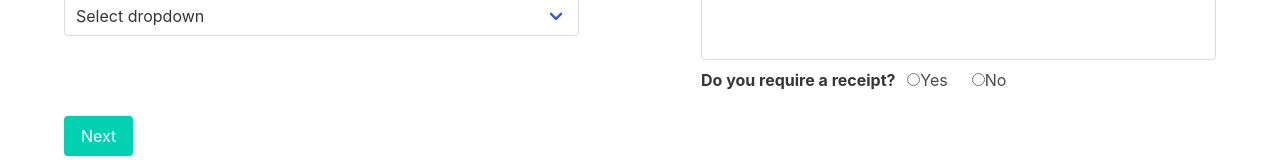
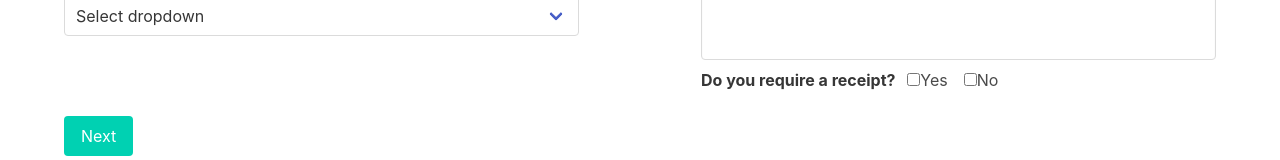
Before and after one commit to wilsontbx/buy-the-way-react, a React (Create React App) app: page /PostRequest in a window 1280 px wide. Shown: the part 484-644 px from the top of the page. Built offline with nearby package versions, Linux system fonts and the light colour scheme.

Commit message:
realign the category

```diff
--- a/src/components/pages/PostRequest.jsx
+++ b/src/components/pages/PostRequest.jsx
@@ -113,20 +113,22 @@ class PostRequest extends React.Component {
                 <div className="field">
                   <div className="control">
                     <label className="checkbox">
+                      <input type="checkbox" name="foodexpiry" />
                       Does it have an expiry of 3-5 days?
-                      <input type="checkbox" name="foodexpiry" />
-                    </label>
-                    {/* <div className="control"> */}
-                    <label className="checkbox">
-                      Does it need to be chilled?
-                      <input type="checkbox" name="foodchilled" />
-                    </label>
-                    {/* </div> */}
-                    <label className="checkbox">
-                      Do you require special handling?
-                      <input type="checkbox" name="foodspecial" />
                     </label>
                   </div>
+
+                  <div className="control">
+                    <label className="checkbox">
+                      <input type="checkbox" name="foodchilled" />
+                      Does it need to be chilled?
+                    </label>
+                  </div>
+
+                  <label className="checkbox">
+                    <input type="checkbox" name="foodspecial" />
+                      Do you require special handling?
+                    </label>
                 </div>
               </div>
             ) : null}
@@ -136,14 +138,13 @@ class PostRequest extends React.Component {
                 <label className="label">Is this item fragile?</label>
                 <div className="field">
                   <div className="control">
-                    <label className="radio px-2">
-                      Yes, it requires special handling
-                      <input type="radio" name="collectspecial" />
+                    <label className="checkbox">
+                      <input type="checkbox" name="collectspecial" />Yes, it requires special handling
                     </label>
-                    {/* <div className="control"> */}
-                    <label className="radio">
+
+                    <label className="checkbox">
+                      <input type="checkbox" name="collectnextday" />
                       No,the item is safe for the next-day delivery
-                      <input type="radio" name="collectnextday" />
                     </label>
                   </div>
                 </div>
@@ -210,23 +211,25 @@ class PostRequest extends React.Component {
 
             <div className="control">
               <strong>Do you require a receipt? </strong>
-              <label className="radio px-2">
-                <input type="radio" name="receipt" />
+              <label className="checkbox px-2">
+                <input type="checkbox" name="receipt" />
                 Yes
               </label>
-              <label className="radio px-2">
-                <input type="radio" name="receipt" />
+              <label className="checkbox px-2">
+                <input type="checkbox" name="receipt" />
                 No
               </label>
             </div>
           </div>
         </div>
+
         <div>
           <p className="control">
             <a className="button is-primary">Next</a>
           </p>
         </div>
-      </div>
+
+      </div >
     );
   }
 }
```
